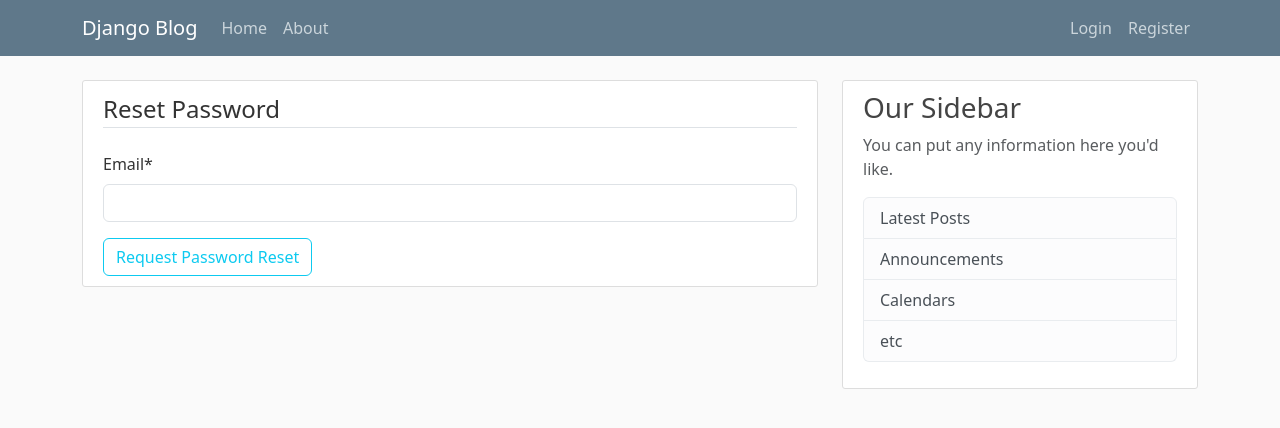
After one commit to Md-Ibrahim-Khalil/django_blog_project, a Django app: page /password-reset/ in a window 1280 px wide. The commit adds this page. Shown: the top 428 px of the page. Run offline with Django 5.2, Linux system fonts and the light colour scheme; some libraries are stand-ins or nearby versions.

Commit message:
Email and Password Reset

```diff
--- a/django_project/urls.py
+++ b/django_project/urls.py
@@ -5,15 +5,33 @@
 from django.conf.urls.static import static
 from users import views as user_views
 
-
 urlpatterns = [
     path('admin/', admin.site.urls),
     path('register/', user_views.register, name='register'),
     path('profile/', user_views.profile, name='profile'),
     path('login/', auth_views.LoginView.as_view(template_name='users/login.html'), name='login'),
-    path('logout/', auth_views.LoginView.as_view(template_name='users/logout.html'), name='logout'),
+    path('logout/', auth_views.LogoutView.as_view(template_name='users/logout.html'), name='logout'),
+    path('password-reset/',
+         auth_views.PasswordResetView.as_view(
+             template_name='users/password_reset.html'
+         ),
+         name='password_reset'),
+    path('password-reset/done/',
+         auth_views.PasswordResetDoneView.as_view(
+             template_name='users/password_reset_done.html'
+         ),
+         name='password_reset_done'),
+    path('password-reset-confirm/<uidb64>/<token>/',
+         auth_views.PasswordResetConfirmView.as_view(
+             template_name='users/password_reset_confirm.html'
+         ),
+         name='password_reset_confirm'),
+    path('password-reset-complete/',
+         auth_views.PasswordResetCompleteView.as_view(
+             template_name='users/password_reset_complete.html'
+         ),
+         name='password_reset_complete'),
     path('', include('blog.urls')),
-
 ]
 
 
--- a/users/templates/users/login.html
+++ b/users/templates/users/login.html
@@ -10,6 +10,9 @@
             </fieldset>
             <div class="form-group">
                 <button class="btn btn-outline-info" type="submit">Login</button>
+                <small class="text-muted ml-2">
+                    <a href="{% url 'password_reset' %}">Forgot Password?</a>
+                </small>
             </div>
         </form>
         <div class="border-top pt-3">
--- /dev/null
+++ b/users/templates/users/password_reset.html
@@ -0,0 +1,16 @@
+{% extends "blog/base.html" %}
+{% load crispy_forms_tags %}
+{% block content %}
+    <div class="content-section">
+        <form method="POST">
+            {% csrf_token %}
+            <fieldset class="form-group">
+                <legend class="border-bottom mb-4">Reset Password</legend>
+                {{ form|crispy }}
+            </fieldset>
+            <div class="form-group">
+                <button class="btn btn-outline-info" type="submit">Request Password Reset</button>
+            </div>
+        </form>
+    </div>
+{% endblock content %}
--- /dev/null
+++ b/users/templates/users/password_reset_done.html
@@ -0,0 +1,6 @@
+{% extends "blog/base.html" %}
+{% block content %}
+    <div class="alert alert-info">
+        An email has been sent with instructions to reset your password
+    </div>
+{% endblock content %}
```
Also changed, not shown: blog/urls.py (+8 -1 lines), django_project/settings.py (+7 -0 lines), users/templates/users/logout.html (+6 -7 lines), users/templates/users/password_reset_complete.html (added, +7 -0 lines), users/templates/users/password_reset_confirm.html (added, +16 -0 lines), blog/templates/blog/post_detail.html (indentation only).
